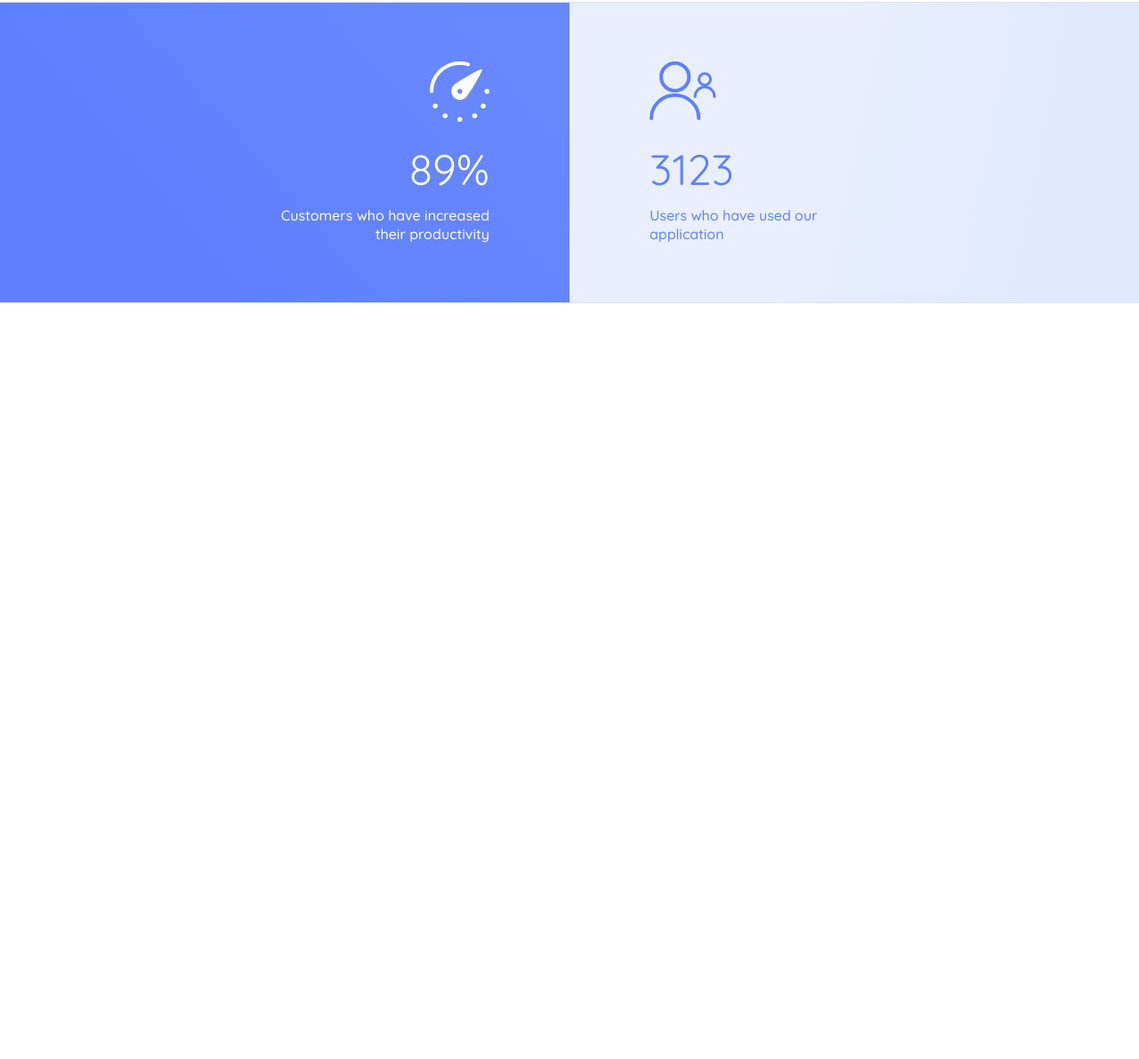
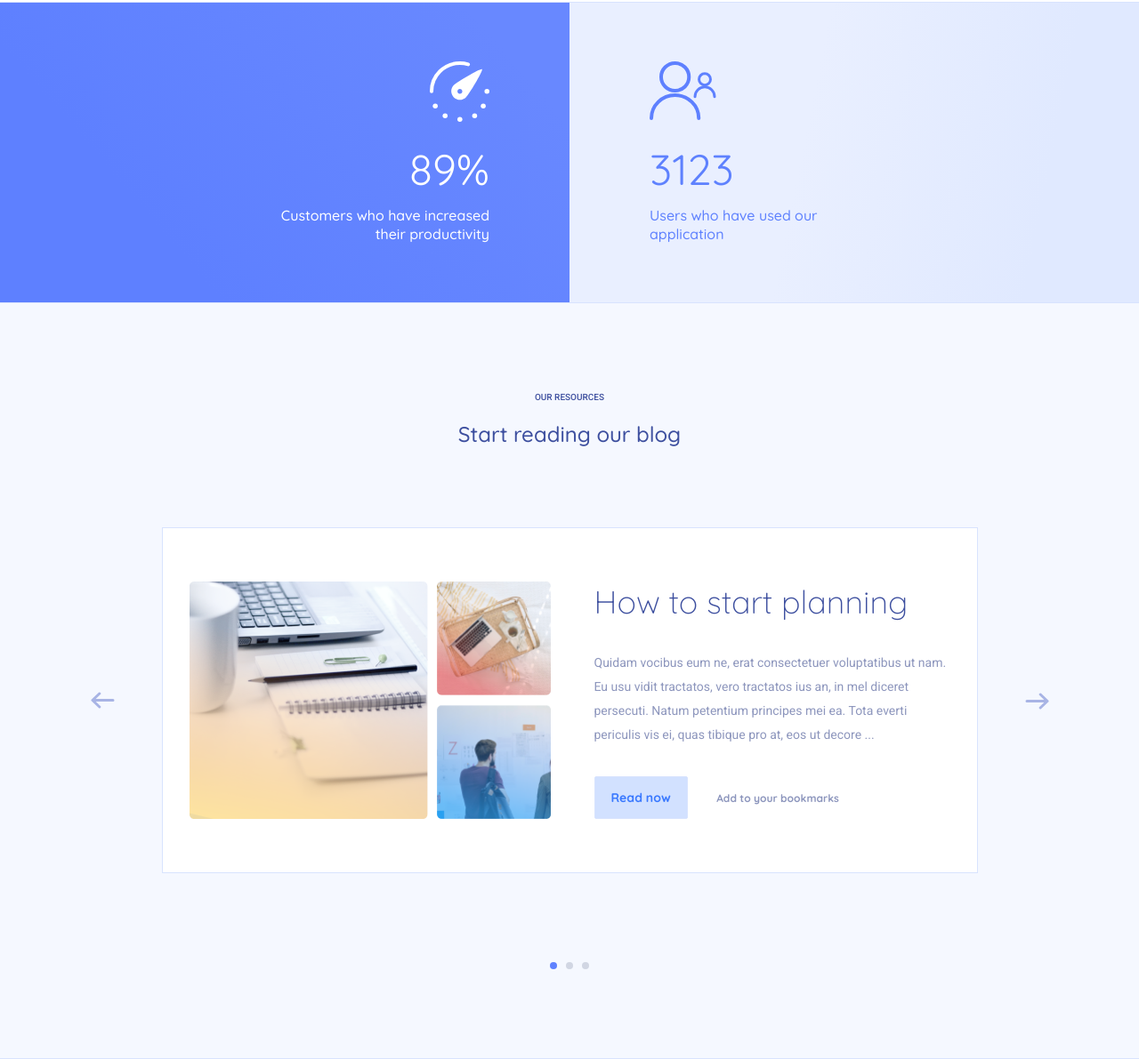
Before and after one commit to ablbsk/landing-page-projects, a website built with webpack: page 01-productivity/src/index.html in a window 1280 px wide. Shown: the part 2654-3845 px from the top of the page at 89% size. Before the commit the page ends 2995 px from the top, so only its background shows below. Built offline with nearby package versions, Linux system fonts and the light colour scheme.

Commit message:
feat: add blog section with slider

```diff
--- a/01-productivity/src/index.html
+++ b/01-productivity/src/index.html
@@ -15,19 +15,19 @@
     <nav class="navigation">
       <ul class="navigation__list">
         <li class="navigation__item">
-          <a class="navigation__link" href="#header">Home</a>
+          <a class="link" href="#header">Home</a>
         </li>
         <li class="navigation__item">
-          <a class="navigation__link" href="#blog">Blog</a>
+          <a class="link" href="#blog">Blog</a>
         </li>
         <li class="navigation__item">
-          <a class="navigation__link" href="#features">Features</a>
+          <a class="link" href="#features">Features</a>
         </li>
         <li class="navigation__item">
-          <a class="navigation__link" href="#">Pricing</a>
+          <a class="link" href="#">Pricing</a>
         </li>
         <li class="navigation__item">
-          <a class="navigation__link" href="#">Documentation</a>
+          <a class="link" href="#">Documentation</a>
         </li>
       </ul>
     </nav>
@@ -62,9 +62,12 @@
   <section class="promo">
     <div class="promo__content">
       <h5 class="header-5-level">Plan your life</h5>
-      <h1 class="header-1-level promo__content-header">Increase your <span class="header--accent-weight">productivity</span></h1>
+      <h1 class="header-1-level promo__content-header">Increase your <span
+        class="header--accent-weight">productivity</span></h1>
       <ul class="description promo__list">
-        <li class="promo__item">Brute laoreet efficiendi id his, ea illum nonumes luptatum pro. Usu atqui laudem an, insolens gubergren similique est cu. Et vel modus congue vituperata.</li>
+        <li class="promo__item">Brute laoreet efficiendi id his, ea illum nonumes luptatum pro. Usu atqui laudem an,
+          insolens gubergren similique est cu. Et vel modus congue vituperata.
+        </li>
         <!--      <li class="promo__item">Brute laoreet efficiendi id his, ea illum nonumes luptatum pro. Usu atqui laudem an, insolens gubergren similique est cu. Et vel modus congue vituperata.</li>-->
         <!--      <li class="promo__item">Brute laoreet efficiendi id his, ea illum nonumes luptatum pro. Usu atqui laudem an, insolens gubergren similique est cu. Et vel modus congue vituperata.</li>-->
       </ul>
@@ -118,7 +121,9 @@
           and
           <span class="header--accent-weight">manage</span>
         </h2>
-        <p class="description plan__description">Brute laoreet efficiendi id his, ea illum nonumes luptatum pro. Usu atqui laudem an, insolens gubergren similique est cu. Et vel modus congue vituperata. Solum patrioque no sea. Mea ex malis mollis oporteat. Eum an expetenda consequat.</p>
+        <p class="description plan__description">Brute laoreet efficiendi id his, ea illum nonumes luptatum pro. Usu
+          atqui laudem an, insolens gubergren similique est cu. Et vel modus congue vituperata. Solum patrioque no sea.
+          Mea ex malis mollis oporteat. Eum an expetenda consequat.</p>
         <div class="plan__buttons">
           <button class="button button--primary">View video ▶</button>
           <button class="button button--transparent">See features</button>
@@ -138,14 +143,16 @@
               <span class="icon--overview"></span>
             </span>
             <h6 class="header-6-level">Overview</h6>
-            <p class="description feature__description">Brute laoreet efficiendi id his, ea illum nonumes luptatum pro.</p>
+            <p class="description feature__description">Brute laoreet efficiendi id his, ea illum nonumes luptatum
+              pro.</p>
           </div>
           <div class="feature">
             <span class="icon icon--round icon--feature">
               <span class="icon--files"></span>
             </span>
             <h6 class="header-6-level">Files</h6>
-            <p class="description feature__description">No vim nulla vitae intellegat. Ei enim error ius, solet atomorum conceptam ex has.</p>
+            <p class="description feature__description">No vim nulla vitae intellegat. Ei enim error ius, solet atomorum
+              conceptam ex has.</p>
           </div>
         </div>
         <div class="features__column">
@@ -187,6 +194,41 @@
       <span class="stats__description">Users who have used our application</span>
     </div>
   </section>
+  <section id="blog" class="blog">
+    <div class="wrapper">
+      <h5 class="header-5-level header--center">Our resources</h5>
+      <h3 class="header-3-level header--center blog__header">Start reading our blog</h3>
+      <div class="slider">
+        <span class="icon icon--arrow"></span>
+        <div class="slider__content">
+          <div class="slider__images">
+            <img class="slider__image--big" src="assets/images/slide-1.png" alt="Slide image 1">
+            <div class="slider__images-column">
+              <img class="slider__image--small" src="assets/images/slide-2.png" alt="Slide image 2">
+              <img class="slider__image--small" src="assets/images/slide-3.png" alt="Slide image 3">
+            </div>
+          </div>
+          <div class="slider__text">
+            <h2 class="header-2-level">How to start planning</h2>
+            <p class="slider__text-description">Quidam vocibus eum ne, erat consectetuer voluptatibus ut nam. Eu usu
+              vidit tractatos, vero tractatos ius an, in mel diceret persecuti. Natum petentium principes mei ea. Tota
+              everti periculis vis ei, quas tibique pro at, eos ut decore ...
+            </p>
+            <div class="slider__more">
+              <button class="button">Read now</button>
+              <a class="link slider__link" href="#">Add to your bookmarks</a>
+            </div>
+          </div>
+        </div>
+        <span class="icon icon--arrow icon--arrow-left"></span>
+      </div>
+      <ul class="dots blog__dots">
+        <li class="dot dot--active"></li>
+        <li class="dot"></li>
+        <li class="dot"></li>
+      </ul>
+    </div>
+  </section>
 </main>
 <link
   href="https://fonts.googleapis.com/css2?family=Quicksand:wght@300;400;500;700&family=Roboto:wght@400;500;700&display=swap"
--- a/01-productivity/src/styles/component/_icons.scss
+++ b/01-productivity/src/styles/component/_icons.scss
@@ -112,3 +112,13 @@
 .icon--users {
 	@include icon-modification(7.5rem, 7rem, "../assets/icons/stats/", "users.svg");
 }
+
+// ========== Slider ==========
+.icon--arrow {
+	@include icon-modification(3rem, 2rem, "../assets/icons/", "arrow.svg", "arrow-hover.svg");
+	transition: $transition-duration;
+
+	&.icon--arrow-left {
+		transform: rotate(180deg);
+	}
+}
--- /dev/null
+++ b/01-productivity/src/styles/component/_links.scss
@@ -0,0 +1,10 @@
+.link {
+	@include font($font-family-primary, $font-size-s, 1.5rem, $font-weight-bold);
+	color: $color-link;
+	text-decoration: none;
+	transition: color $transition-duration;
+
+	&:hover {
+		color: $color-primary;
+	}
+}
--- a/01-productivity/src/styles/component/_navigation.scss
+++ b/01-productivity/src/styles/component/_navigation.scss
@@ -8,14 +8,3 @@
 		margin-left: 4rem;
 	}
 }
-
-.navigation__link {
-	@include font($font-family-primary, $font-size-s, 1.5rem, $font-weight-bold);
-	color: $color-link;
-	text-decoration: none;
-	transition: color $transition-duration;
-
-	&:hover {
-		color: $color-primary;
-	}
-}
--- /dev/null
+++ b/01-productivity/src/styles/component/_slider.scss
@@ -0,0 +1,54 @@
+.slider {
+	display: flex;
+	align-items: center;
+}
+
+.slider__content {
+	display: flex;
+	justify-content: space-between;
+	max-width: 100rem;
+	max-height: 40rem;
+	padding: 6rem 3rem;
+	margin: 0 5rem;
+	background-color: $color-background;
+	border: $border;
+}
+
+// ========== Images ==========
+.slider__images {
+	display: flex;
+}
+
+.slider__images-column {
+	display: flex;
+	flex-direction: column;
+	justify-content: space-between;
+}
+
+.slider__image--big {
+	height: 100%;
+	margin-right: 1rem;
+}
+
+.slider__image--small {
+	height: 48%;
+}
+
+// ========== Text ==========
+.slider__text {
+	display: flex;
+	flex-direction: column;
+	justify-content: space-between;
+	width: 40rem;
+	margin-left: 5rem;
+}
+
+.slider__text-description {
+	@include font($font-family-regular, $font-size-m, 2.7rem, $font-weight-regular);
+	color: $color-text;
+}
+
+.slider__link {
+	margin-left: 3rem;
+	color: $color-text;
+}
--- /dev/null
+++ b/01-productivity/src/styles/layout/_blog.scss
@@ -0,0 +1,15 @@
+.blog {
+	display: flex;
+	justify-content: center;
+	padding: 10rem 0;
+	border-bottom: $border;
+	background-color: $color-background-accent;
+}
+
+.blog__header {
+	margin: 2rem auto 9rem auto;
+}
+
+.blog__dots {
+	margin: 10rem auto 0 auto;
+}
--- a/01-productivity/src/styles/main.scss
+++ b/01-productivity/src/styles/main.scss
@@ -12,12 +12,15 @@
 @import "component/dots";
 @import "component/header-levels";
 @import "component/icons";
+@import "component/links";
 @import "component/navigation";
+@import "component/slider";
 @import "component/socials";
 
 // ========== Layout ==========
+@import "layout/blog";
+@import "layout/customers";
 @import "layout/features";
-@import "layout/customers";
 @import "layout/header";
 @import "layout/plan";
 @import "layout/promo";
```
Also changed, not shown: 01-productivity/src/assets/icons/arrow-hover.svg (added), 01-productivity/src/assets/icons/arrow.svg (added), 01-productivity/src/assets/images/slide-1.png (added), 01-productivity/src/assets/images/slide-2.png (added), 01-productivity/src/assets/images/slide-3.png (added), 01-productivity/src/styles/main.css, 1 other file.
